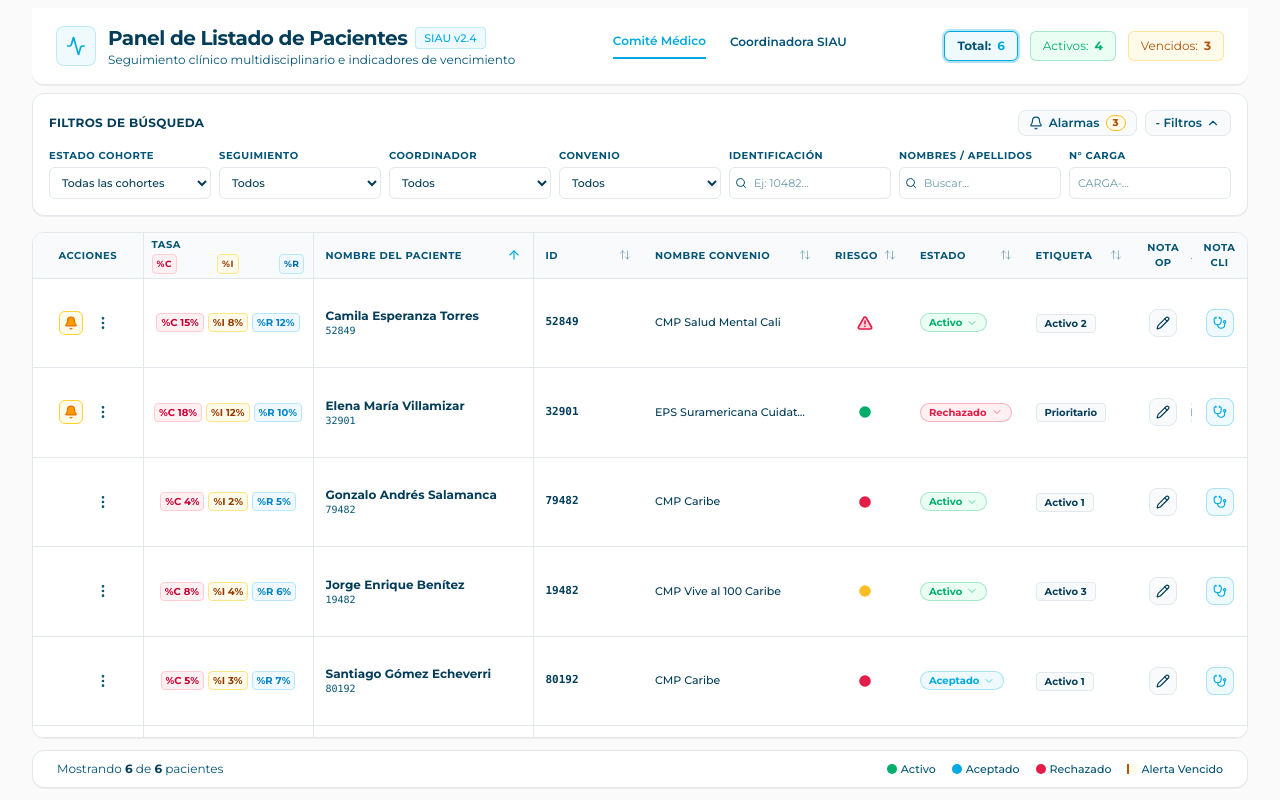
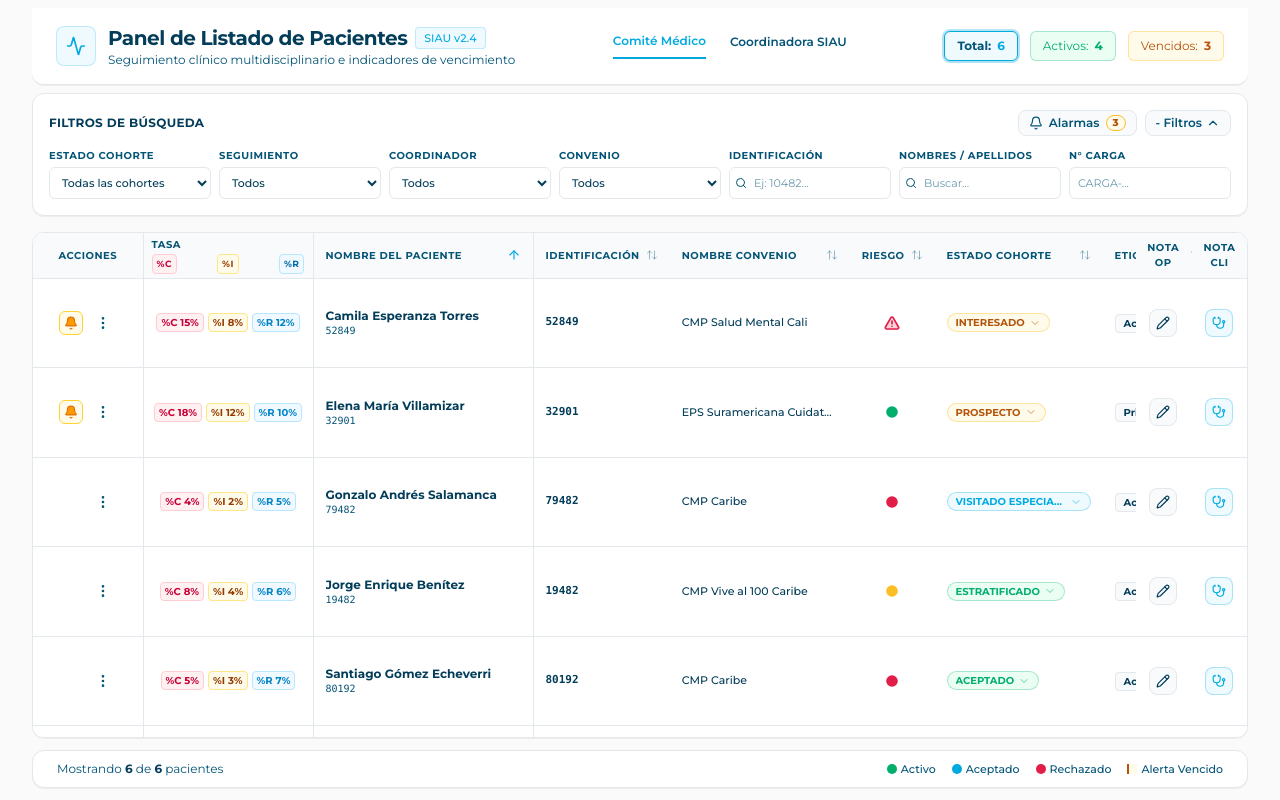
Before and after one commit to vqorlando68/Panel-Paciente, a React (Vite) app: page / in a window 1280 px wide. Built offline with nearby package versions, Linux system fonts and the light colour scheme.

Commit message:
feat: refine role-based access and UI consistency
- Update patient risk, cohort, and feedback handlers
- Enable risk modification for non-comite roles
- Clean up cohort labels in dropdowns
- Restrict SIAU access to clinical notes in drawer
- Add role-based indicators to the Acta modal

```diff
--- a/src/App.tsx
+++ b/src/App.tsx
@@ -186,6 +186,18 @@ export default function App() {
     );
   };
 
+  const handleUpdateCohorte = (patientId: string, newCohorte: string) => {
+    setPatients((prev) =>
+      prev.map((p) => (p.id === patientId ? { ...p, cohorte: newCohorte } : p))
+    );
+  };
+
+  const handleUpdateRetro = (patientId: string, newRetro: string) => {
+    setPatients((prev) =>
+      prev.map((p) => (p.id === patientId ? { ...p, retroalimentacion: newRetro } : p))
+    );
+  };
+
   const handleAddNote = (patientId: string, type: 'op' | 'cli', noteContent: string) => {
     const newNote = {
       id: `${type}-${Date.now()}`,
@@ -300,6 +312,8 @@ export default function App() {
           onEditPatient={(patient) => setEditingPatient(patient)}
           onUpdateStatus={handleUpdateStatus}
           onUpdateRisk={handleUpdateRisk}
+          onUpdateCohorte={handleUpdateCohorte}
+          onUpdateRetro={handleUpdateRetro}
           onOpenActa={(patient) => setActaModalPatient(patient)}
           onOpenNotesDrawer={(patient, type) => setNotesDrawerState({ patient, type })}
           onEditSpecialist={(patient, key, info) => setEditingSpecialist({ patient, key, info })}
@@ -367,6 +381,7 @@ export default function App() {
       {actaModalPatient && (
         <ActaModal
           patient={actaModalPatient}
+          activeRole={activeRole}
           onClose={() => setActaModalPatient(null)}
         />
       )}
--- a/src/components/ActaModal.tsx
+++ b/src/components/ActaModal.tsx
@@ -1,13 +1,14 @@
 import React from 'react';
-import { Patient } from '../types';
+import { Patient, UserRole } from '../types';
 import { X, FileText, Calendar, Users, CheckCircle } from 'lucide-react';
 
 interface ActaModalProps {
   patient: Patient;
+  activeRole?: UserRole;
   onClose: () => void;
 }
 
-export const ActaModal: React.FC<ActaModalProps> = ({ patient, onClose }) => {
+export const ActaModal: React.FC<ActaModalProps> = ({ patient, activeRole, onClose }) => {
   const { acta } = patient;
 
   return (
@@ -19,7 +20,14 @@ export const ActaModal: React.FC<ActaModalProps> = ({ patient, onClose }) => {
               <FileText className="w-5 h-5 text-white" />
             </div>
             <div>
-              <h3 className="font-bold text-base leading-tight">Acta del Comité Médico #{acta.numero}</h3>
+              <div className="flex items-center gap-2">
+                <h3 className="font-bold text-base leading-tight">Acta del Comité Médico #{acta.numero}</h3>
+                {activeRole === 'coordinadora_siau' && (
+                  <span className="text-[10px] bg-white/20 px-2 py-0.5 rounded text-white font-medium">
+                    Consulta SIAU
+                  </span>
+                )}
+              </div>
               <p className="text-xs text-white/80">{patient.nombre}</p>
             </div>
           </div>
--- a/src/components/AddPatientModal.tsx
+++ b/src/components/AddPatientModal.tsx
@@ -210,7 +210,7 @@ export const AddPatientModal: React.FC<AddPatientModalProps> = ({ onAdd, onClose
               >
                 {COHORTE_OPTIONS.map((c) => (
                   <option key={c.code} value={c.code}>
-                    {c.code} - {c.label}
+                    {c.label}
                   </option>
                 ))}
               </select>
--- a/src/components/FilterBar.tsx
+++ b/src/components/FilterBar.tsx
@@ -114,7 +114,7 @@ export const FilterBar: React.FC<FilterBarProps> = ({
               <option value="Todos">Todas las cohortes</option>
               {COHORTE_OPTIONS.map((coh) => (
                 <option key={coh.code} value={coh.code} title={coh.label}>
-                  {coh.code} - {coh.label}
+                  {coh.label}
                 </option>
               ))}
             </select>
--- a/src/components/NotesDrawer.tsx
+++ b/src/components/NotesDrawer.tsx
@@ -112,6 +112,16 @@ export const NotesDrawer: React.FC<NotesDrawerProps> = ({
         </div>
 
         {/* Add Note Input Area */}
+        {!isOperational && activeRole === 'coordinadora_siau' ? (
+          <div className="p-4 bg-[#fff1f2] border-t border-rose-200 text-xs text-rose-800 space-y-1">
+            <p className="font-bold flex items-center gap-1.5">
+              <span>Solo Consulta - Coordinadora SIAU</span>
+            </p>
+            <p className="text-[11px] text-rose-700 leading-snug">
+              Las notas clínicas son de edición y creación exclusiva del Comité Médico.
+            </p>
+          </div>
+        ) : (
           <form onSubmit={handleAdd} className="p-4 bg-white border-t border-[#e2e8eb] space-y-2">
             <div className="flex items-center justify-between text-xs text-[#035476]">
               <span className="font-semibold text-[#033d59]">Agregar Nueva Nota</span>
@@ -143,6 +153,7 @@ export const NotesDrawer: React.FC<NotesDrawerProps> = ({
               </button>
             </div>
           </form>
+        )}
       </div>
     </div>
   );
--- a/src/components/PatientTable.tsx
+++ b/src/components/PatientTable.tsx
@@ -4,8 +4,10 @@ import {
   UserRole,
   EstadoPaciente,
   NivelRiesgo,
+  FasePaciente,
   SpecialistKey,
   SpecialistInfo,
+  COHORTE_OPTIONS,
 } from '../types';
 import { PatientHoverPopover } from './PatientHoverPopover';
 import {
@@ -37,7 +39,7 @@ export type SortField =
   | 'tasa_r'
   | 'identificacion'
   | 'convenioNombre'
-  | 'estado'
+  | 'cohorte'
   | 'riesgo'
   | 'etiqueta'
   | 'retroalimentacion'
@@ -60,6 +62,8 @@ interface PatientTableProps {
   onEditPatient: (patient: Patient) => void;
   onUpdateStatus: (patientId: string, newStatus: EstadoPaciente) => void;
   onUpdateRisk: (patientId: string, newRisk: NivelRiesgo) => void;
+  onUpdateCohorte?: (patientId: string, newCohorte: string) => void;
+  onUpdateRetro?: (patientId: string, newRetro: string) => void;
   onOpenActa: (patient: Patient) => void;
   onOpenNotesDrawer: (patient: Patient, type: 'op' | 'cli') => void;
   onEditSpecialist: (patient: Patient, key: SpecialistKey, info: SpecialistInfo) => void;
@@ -75,6 +79,8 @@ export const PatientTable: React.FC<PatientTableProps> = ({
   onEditPatient,
   onUpdateStatus,
   onUpdateRisk,
+  onUpdateCohorte,
+  onUpdateRetro,
   onOpenActa,
   onOpenNotesDrawer,
   onEditSpecialist,
@@ -96,7 +102,8 @@ export const PatientTable: React.FC<PatientTableProps> = ({
   const [activeMenuPatientId, setActiveMenuPatientId] = useState<string | null>(null);
   const [activeAlarmTooltipPatientId, setActiveAlarmTooltipPatientId] = useState<string | null>(null);
   const [riskMenuPatientId, setRiskMenuPatientId] = useState<string | null>(null);
-  const [statusMenuPatientId, setStatusMenuPatientId] = useState<string | null>(null);
+  const [cohorteMenuPatientId, setCohorteMenuPatientId] = useState<string | null>(null);
+  const [faseMenuPatientId, setFaseMenuPatientId] = useState<string | null>(null);
   const [showRoleAlert, setShowRoleAlert] = useState(false);
 
   const isComite = activeRole === 'comite_medico';
@@ -144,10 +151,9 @@ export const PatientTable: React.FC<PatientTableProps> = ({
           valA = a.convenioNombre.toLowerCase();
           valB = b.convenioNombre.toLowerCase();
           break;
-        case 'estado':
-          const estadoWeight = { Activo: 3, Aceptado: 2, Rechazado: 1 };
-          valA = estadoWeight[a.estado] || 0;
-          valB = estadoWeight[b.estado] || 0;
+        case 'cohorte':
+          valA = (a.cohorte || '').toLowerCase();
+          valB = (b.cohorte || '').toLowerCase();
           break;
         case 'riesgo':
           const riesgoWeight = { Critical: 4, High: 3, Medium: 2, Low: 1 };
@@ -155,12 +161,12 @@ export const PatientTable: React.FC<PatientTableProps> = ({
           valB = riesgoWeight[b.riesgo] || 0;
           break;
         case 'etiqueta':
-          valA = a.etiqueta.toLowerCase();
-          valB = b.etiqueta.toLowerCase();
+          valA = (a.etiqueta || '').toLowerCase();
+          valB = (b.etiqueta || '').toLowerCase();
           break;
         case 'retroalimentacion':
-          valA = (a.etiqueta === 'Inconforme' ? 'Inconforme' : '').toLowerCase();
-          valB = (b.etiqueta === 'Inconforme' ? 'Inconforme' : '').toLowerCase();
+          valA = (a.retroalimentacion || '').toLowerCase();
+          valB = (b.retroalimentacion || '').toLowerCase();
           break;
         case 'fase':
           valA = a.fase.toLowerCase();
@@ -207,11 +213,6 @@ export const PatientTable: React.FC<PatientTableProps> = ({
   };
 
   const handleRiskClick = (patient: Patient) => {
-    if (!isComite) {
-      setShowRoleAlert(true);
-      setTimeout(() => setShowRoleAlert(false), 3000);
-      return;
-    }
     setRiskMenuPatientId(riskMenuPatientId === patient.id ? null : patient.id);
   };
 
@@ -244,44 +245,52 @@ export const PatientTable: React.FC<PatientTableProps> = ({
     }
   };
 
-  const renderEstadoBadge = (patient: Patient) => {
-    let style = '';
-    switch (patient.estado) {
-      case 'Activo':
-        style = 'bg-[#ebfef4] text-[#01ae6c] border-[#01ae6c]/30 hover:bg-[#d0fbe2]';
-        break;
-      case 'Aceptado':
-        style = 'bg-[#effaff] text-[#00aae1] border-[#00aae1]/30 hover:bg-[#dff4ff]';
-        break;
-      case 'Rechazado':
-        style = 'bg-[#fff1f2] text-[#e11d48] border-[#e11d48]/30 hover:bg-[#ffe4e6]';
-        break;
+  const renderCohorteBadge = (patient: Patient) => {
+    let style = 'bg-[#effaff] text-[#00aae1] border-[#00aae1]/30 hover:bg-[#dff4ff]';
+    if (['ACTIVO', 'ACEPTADO', 'ESTRATIFICADO'].includes(patient.cohorte)) {
+      style = 'bg-[#ebfef4] text-[#01ae6c] border-[#01ae6c]/30 hover:bg-[#d0fbe2]';
+    } else if (['RECHAZADO', 'ERRORES', 'DESERTADO', 'FALLECIDO I', 'FALLECIDO II', 'FALLECIDOS III', 'RECHAZA EL SERVICIO'].includes(patient.cohorte)) {
+      style = 'bg-[#fff1f2] text-[#e11d48] border-[#e11d48]/30 hover:bg-[#ffe4e6]';
+    } else if (['PROSPECTO', 'INTERESADO', 'PENDIENTE DE CONTACTO', 'NO RESPUESTA'].includes(patient.cohorte)) {
+      style = 'bg-[#fffbeb] text-[#b45309] border-[#fbbf24]/40 hover:bg-[#fef3c7]';
     }
+
+    const currentOption = COHORTE_OPTIONS.find((c) => c.code === patient.cohorte);
+    const displayLabel = currentOption ? currentOption.code : patient.cohorte;
 
     return (
       <div className="relative font-sans">
         <button
-          onClick={() => setStatusMenuPatientId(statusMenuPatientId === patient.id ? null : patient.id)}
+          onClick={() => setCohorteMenuPatientId(cohorteMenuPatientId === patient.id ? null : patient.id)}
           className={`px-2 py-0.5 rounded-full text-[10px] font-bold border transition-all flex items-center gap-1 cursor-pointer ${style}`}
+          title={`Estado Cohorte: ${currentOption?.label || patient.cohorte}. Clic para cambiar.`}
         >
-          <span>{patient.estado}</span>
-          <ChevronDown className="w-3 h-3 opacity-60" />
+          <span className="truncate max-w-[110px]">{displayLabel}</span>
+          <ChevronDown className="w-3 h-3 opacity-60 shrink-0" />
         </button>
 
-        {statusMenuPatientId === patient.id && (
-          <div className="absolute top-full left-0 mt-1 z-30 bg-white rounded-lg shadow-lg border border-[#e2e8eb] p-1 w-28 text-xs font-semibold">
-            {(['Activo', 'Aceptado', 'Rechazado'] as EstadoPaciente[]).map((st) => (
+        {cohorteMenuPatientId === patient.id && (
+          <div className="absolute top-full left-0 mt-1 z-30 bg-white rounded-lg shadow-xl border border-[#e2e8eb] p-1.5 w-64 max-h-56 overflow-y-auto text-xs font-medium space-y-0.5">
+            <div className="text-[10px] font-bold text-[#035476] px-2 py-1 uppercase tracking-wider border-b border-[#e2e8eb] mb-1">
+              Estado Cohorte
+            </div>
+            {COHORTE_OPTIONS.map((coh) => (
               <button
-                key={st}
+                key={coh.code}
                 onClick={() => {
-                  onUpdateStatus(patient.id, st);
-                  setStatusMenuPatientId(null);
+                  if (onUpdateCohorte) {
+                    onUpdateCohorte(patient.id, coh.code);
+                  } else {
+                    onEditPatient({ ...patient, cohorte: coh.code });
+                  }
+                  setCohorteMenuPatientId(null);
                 }}
-                className={`w-full text-left px-2 py-1 rounded-md hover:bg-[#effaff] cursor-pointer ${
-                  patient.estado === st ? 'text-[#00aae1] font-bold' : 'text-[#033d59]'
+                className={`w-full text-left px-2 py-1 rounded-md text-[11px] hover:bg-[#effaff] cursor-pointer transition-colors ${
+                  patient.cohorte === coh.code ? 'bg-[#effaff] text-[#00aae1] font-bold' : 'text-[#033d59]'
                 }`}
+                title={coh.label}
               >
-                {st}
+                {coh.label}
               </button>
             ))}
           </div>
@@ -290,18 +299,83 @@ export const PatientTable: React.FC<PatientTableProps> = ({
     );
   };
 
-  const renderFaseBadge = (fase: string) => {
-    let color = 'bg-[#f9fafb] text-[#033d59] border-[#e2e8eb]';
-    let label = fase;
-    if (fase === 'E') { color = 'bg-purple-50 text-purple-700 border-purple-200'; label = 'E: Evaluación'; }
-    if (fase === 'D') { color = 'bg-blue-50 text-blue-700 border-blue-200'; label = 'D: Diagnóstico'; }
-    if (fase === 'I') { color = 'bg-amber-50 text-amber-800 border-amber-200'; label = 'I: Intervención'; }
-    if (fase === 'M/E') { color = 'bg-teal-50 text-teal-700 border-teal-200'; label = 'M/E: Monit./Eval.'; }
+  const renderRetroBadge = (patient: Patient) => {
+    const isInconforme = patient.retroalimentacion === 'Inconforme';
+
+    const toggleRetro = () => {
+      const newRetro = isInconforme ? '' : 'Inconforme';
+      if (onUpdateRetro) {
+        onUpdateRetro(patient.id, newRetro);
+      } else {
+        onEditPatient({ ...patient, retroalimentacion: newRetro });
+      }
+    };
 
     return (
-      <span className={`px-2 py-0.5 rounded font-sans font-bold text-[10px] border whitespace-nowrap ${color}`}>
-        {label}
-      </span>
+      <button
+        onClick={toggleRetro}
+        className="group/retro focus:outline-none cursor-pointer"
+        title={isInconforme ? "Retroalimentación Inconforme. Clic para desmarcar." : "Clic para marcar como Inconforme"}
+      >
+        {isInconforme ? (
+          <span className="px-2 py-0.5 rounded bg-rose-100 text-rose-800 font-bold text-[10px] border border-rose-300 hover:bg-rose-200 transition-colors inline-block">
+            Inconforme
+          </span>
+        ) : (
+          <span className="text-gray-400 text-[10px] px-2 py-0.5 rounded border border-transparent group-hover/retro:border-rose-200 group-hover/retro:bg-rose-50 group-hover/retro:text-rose-600 transition-colors">
+            —
+          </span>
+        )}
+      </button>
+    );
+  };
+
+  const renderFaseCell = (patient: Patient) => {
+    let color = 'bg-[#f9fafb] text-[#033d59] border-[#e2e8eb]';
+    let label: string = patient.fase;
+    if (patient.fase === 'E') { color = 'bg-purple-50 text-purple-700 border-purple-200'; label = 'E: Eval.'; }
+    if (patient.fase === 'D') { color = 'bg-blue-50 text-blue-700 border-blue-200'; label = 'D: Diag.'; }
+    if (patient.fase === 'I') { color = 'bg-amber-50 text-amber-800 border-amber-200'; label = 'I: Interv.'; }
+    if (patient.fase === 'M/E') { color = 'bg-teal-50 text-teal-700 border-teal-200'; label = 'M/E: Monit.'; }
+
+    return (
+      <div className="relative font-sans text-center">
+        {isComite ? (
+          <button
+            onClick={() => setFaseMenuPatientId(faseMenuPatientId === patient.id ? null : patient.id)}
+            className={`px-2 py-0.5 rounded font-bold text-[10px] border whitespace-nowrap cursor-pointer transition-all ${color}`}
+            title="Clic para cambiar la Fase del paciente (Comité Médico)"
+          >
+            {label}
+          </button>
+        ) : (
+          <span
+            className={`px-2 py-0.5 rounded font-bold text-[10px] border whitespace-nowrap cursor-default ${color}`}
+            title="Fase del paciente (Sólo editable por Comité Médico)"
+          >
+            {label}
+          </span>
+        )}
+
+        {faseMenuPatientId === patient.id && isComite && (
+          <div className="absolute top-full left-1/2 -translate-x-1/2 mt-1 z-30 bg-white rounded-lg shadow-xl border border-[#e2e8eb] p-1.5 w-32 space-y-1">
+            {(['E', 'D', 'I', 'M/E'] as FasePaciente[]).map((f) => (
+              <button
+                key={f}
+                onClick={() => {
+                  onEditPatient({ ...patient, fase: f });
+                  setFaseMenuPatientId(null);
+                }}
+                className={`w-full text-left px-2 py-1 rounded-md text-xs font-semibold hover:bg-[#effaff] cursor-pointer ${
+                  patient.fase === f ? 'bg-[#effaff] text-[#00aae1]' : 'text-[#033d59]'
+                }`}
+              >
+                {f}
+              </button>
+            ))}
+          </div>
+        )}
+      </div>
     );
   };
 
@@ -456,8 +530,8 @@ export const PatientTable: React.FC<PatientTableProps> = ({
               </div>
             </th>
 
-            {/* Col 4: ID */}
-            {renderHeader('ID', 'identificacion', 'min-w-[110px]')}
+            {/* Col 4: IDENTIFICACIÓN */}
+            {renderHeader('IDENTIFICACIÓN', 'identificacion', 'min-w-[130px]')}
 
             {/* Col 5: NOMBRE CONVENIO */}
             {renderHeader('NOMBRE CONVENIO', 'convenioNombre', 'min-w-[180px]')}
@@ -465,8 +539,8 @@ export const PatientTable: React.FC<PatientTableProps> = ({
             {/* Col 6: RIESGO */}
             {renderHeader('RIESGO', 'riesgo', 'min-w-[80px] text-center')}
 
-            {/* Col 7: ESTADO */}
-            {renderHeader('ESTADO', 'estado', 'min-w-[100px]')}
+            {/* Col 7: ESTADO COHORTE */}
+            {renderHeader('ESTADO COHORTE', 'cohorte', 'min-w-[140px]')}
 
             {/* Col 8: ETIQUETA */}
             {renderHeader('ETIQUETA', 'etiqueta', 'min-w-[110px]')}
@@ -717,13 +791,13 @@ export const PatientTable: React.FC<PatientTableProps> = ({
                     <button
                       onClick={() => handleRiskClick(patient)}
                       className="p-1 rounded-md hover:bg-[#effaff] transition-colors inline-flex items-center justify-center cursor-pointer"
-                      title={isComite ? "Clic para cambiar nivel de riesgo" : "Solo Comité Médico puede cambiar riesgo"}
+                      title="Clic para cambiar nivel de riesgo"
                     >
                       {renderRiskIcon(patient.riesgo)}
                     </button>
 
                     {/* Risk Selector Dropdown */}
-                    {riskMenuPatientId === patient.id && isComite && (
+                    {riskMenuPatientId === patient.id && (
                       <div className="absolute top-full left-1/2 -translate-x-1/2 mt-1 z-30 bg-white rounded-lg shadow-xl border border-[#e2e8eb] p-1.5 w-32 space-y-1">
                         {(['Critical', 'High', 'Medium', 'Low'] as NivelRiesgo[]).map((r) => (
                           <button
@@ -744,9 +818,9 @@ export const PatientTable: React.FC<PatientTableProps> = ({
                     )}
                   </td>
 
-                  {/* Col 7: ESTADO */}
+                  {/* Col 7: ESTADO COHORTE */}
                   <td className="px-3 py-2">
-                    {renderEstadoBadge(patient)}
+                    {renderCohorteBadge(patient)}
                   </td>
 
                   {/* Col 8: ETIQUETA */}
@@ -758,18 +832,12 @@ export const PatientTable: React.FC<PatientTableProps> = ({
 
                   {/* Col 9: RETROALIMENTACIÓN */}
                   <td className="px-3 py-2">
-                    {patient.retroalimentacion ? (
-                      <span className="px-2 py-0.5 rounded bg-sky-50 text-[#033d59] font-medium text-[10px] border border-sky-200">
-                        {patient.retroalimentacion}
-                      </span>
-                    ) : (
-                      <span className="text-gray-400 text-[10px]">—</span>
-                    )}
+                    {renderRetroBadge(patient)}
                   </td>
 
                   {/* Col 10: FASE */}
                   <td className="px-3 py-2 text-center">
-                    {renderFaseBadge(patient.fase)}
+                    {renderFaseCell(patient)}
                   </td>
 
                   {/* Col 11: ACTA */}
```
Also changed, not shown: src/components/EditPatientModal.tsx (+12 -12 lines). Lines whose indentation alone changed are shown as unchanged.
